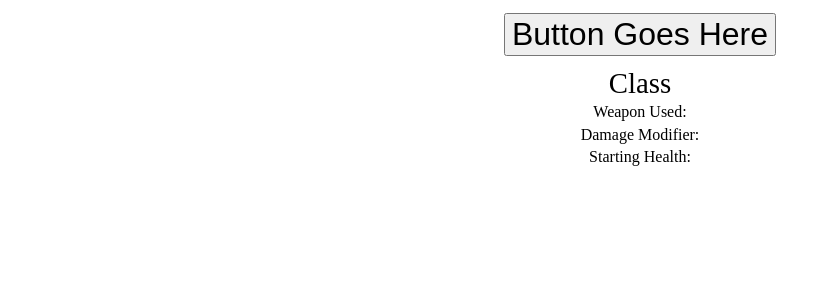
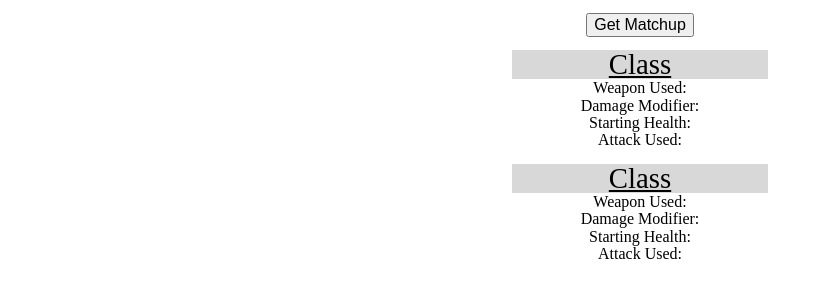
Before and after one commit to aingram84/battle_sim, a website: page index.html in a window 1280 px wide. Shown: the part 105-402 px from the top of the page, without its empty margins (0-839 px from the left). Drawn offline with Linux system fonts and the light colour scheme.

Commit message:
Added Attack randomizer, some CSS

```diff
--- a/css/index.css
+++ b/css/index.css
@@ -69,5 +69,20 @@ button {
     margin-left: auto;
     margin-right: auto;
     margin-bottom: 1%;
-    font-size: 2rem;
+    font-size: 1rem;
 }
+.vsHolder {
+    /* border: 2px solid red; */
+    display: flex;
+    justify-content: center;
+    width: 20%;
+    flex-direction: column;
+    margin-left: auto;
+    margin-right: auto;
+}
+.matchupHeaders {
+    display: flex;
+    justify-content: center;
+    text-decoration: underline;
+    background-color: rgba(100,100,100,.25) ;
+}
--- a/index.html
+++ b/index.html
@@ -7,37 +7,55 @@
     <title>Hubs Battle Sim</title>
     <script src="index.js"></script>
 </head>
+
 <body>
     <div class="hdrBox">
         <h1>Simulator Thingy</h1>
     </div>
     <div class="navBox">
-        <a href="rogue.html"><div class="navButton">
+        <a href="rogue.html">
+            <div class="navButton">
                 Rogue
             </div>
         </a>
-        <a href="warrior.html"><div class="navButton">
+        <a href="warrior.html">
+            <div class="navButton">
                 Warrior
             </div>
         </a>
-        <a href="contact.html"><div class="navButton">
+        <a href="contact.html">
+            <div class="navButton">
                 TBD
             </div>
         </a>
-        <a href="projects.html"><div class="navButton">
+        <a href="projects.html">
+            <div class="navButton">
                 TBD
             </div>
         </a>
     </div>
     <br>
 
-    <button onclick="resultLabel()">Button Goes Here</button>
-
+    <button onclick="resultLabel()">Get Matchup</button>
+    <div class="vsHolder">
+        <div class="matchupHeaders">
             <h2>Class</h2>
-    <div class="turnResults">
+        </div>
+        <div class="turnResults1">
             <p>Weapon Used:</p>
             <p>Damage Modifier:</p>
-        <p>Starting Health:</p><br>
+            <p>Starting Health:</p>
+            <p>Attack Used:</p><br>
+        </div>
+        <div class="matchupHeaders">
+            <h2>Class</h2>
+        </div>
+        <div class="turnResults2">
+            <p>Weapon Used:</p>
+            <p>Damage Modifier:</p>
+            <p>Starting Health:</p>
+            <p>Attack Used:</p><br>
+        </div>
     </div>
 
 </html>
--- a/index.js
+++ b/index.js
@@ -101,7 +101,7 @@ if (typeof window != 'undefined') {
 
 // RPG Class Skeleton
 class Character {
-    constructor(className, classStartHealth, defenseMod, damageMod, dmgMin, dmgMax, armor, weaponArray) {
+    constructor(className, classStartHealth, defenseMod, damageMod, dmgMin, dmgMax, armor, weaponArray, attackArray) {
         this.className = className;
         this.classStartHealth = classStartHealth;
         this.defenseMod = defenseMod;
@@ -110,24 +110,30 @@ class Character {
         this.dmgMax = dmgMax;
         this.armor = armor;
         this.weapon = weaponArray;
+        this.attack = attackArray;
     }
     // Weapon Arrays
 getWeapon() {
     return this.weapon[getRandomInt(0, this.weapon.length-1)];
+}
+getAttack() {
+    return this.attack[getRandomInt(0, this.attack.length-1)];
 }
 }
 
 
 
 
-const rogueWeaponArray = ["dagger", "sword", "axe", "fist weapon"]
-const warrWeaponArray = ["2H Sword", "sword", "2h axe", "fist weapon", "2H Mace"]
+const rogueWeaponArray = ["Dagger", "Sword", "Axe", "Fist Weapon"]
+const rogueAttackArray = ["Sinister Strike", "Mutilate", "Backstab", "Eviscerate", "Garrote"]
+const warrWeaponArray = ["2H Sword", "Sword", "2h Axe", "Fist Weapon", "2H Mace", "Polearm", "Axe", "Mace"]
+const warriorAttackArray = ["Mortal Strike", "Slam", "Execute", "Rampage", "Devastate"]
 
 // RPG Class Creation
-const rogue = new Character('Rogue', 75, 1, 1.08, 5, 25, 'leather', rogueWeaponArray);
-const warrior = new Character('Warrior', 125, 1.1, .85, 7, 30, 'plate', warrWeaponArray);
-console.log(rogue);
-console.log(warrior);
+const rogue = new Character('Rogue', 75, 1, 1.08, 5, 25, 'leather', rogueWeaponArray, rogueAttackArray);
+const warrior = new Character('Warrior', 125, 1.1, .85, 7, 30, 'plate', warrWeaponArray, warriorAttackArray);
+// console.log(rogue);
+// console.log(warrior);
 
 function getRandomInt(min, max) {
     min = Math.ceil(min);
@@ -183,7 +189,7 @@ console.log(`${rogue.className} used ${rogueWeaponArray[getRandomInt(0, rogueWea
 ${warrior.className} used ${warrWeaponArray[getRandomInt(0, warrWeaponArray.length-1)]}.`);
 console.log(`${rogue.className} used ${rogue.getWeapon()}.`)
 console.log(`${warrior.className} used ${warrior.getWeapon()}.`)
-resultLabel(rogue);
+// resultLabel(rogue);
 
 function Combat(char1, char2) {
     char1 = rogue;
@@ -191,14 +197,28 @@ function Combat(char1, char2) {
 }
 
 function resultLabel() {
-    let abc = new Character('Rogue', 75, 1, 1.08, 5, 25, 'leather', rogueWeaponArray);;
-    let p1 = document.querySelectorAll("div.turnResults > p")[0];
-    let p2 = document.querySelectorAll("div.turnResults > p")[1];
-    let p3 = document.querySelectorAll("div.turnResults > p")[2];
-    let className = document.querySelectorAll("h2")[0];
+    let abc = new Character('Warrior', 125, 1.1, .85, 7, 30, 'plate', warrWeaponArray, rogueAttackArray);
+    let def = new Character('Rogue', 75, 1, 1.08, 5, 25, 'leather', rogueWeaponArray, warriorAttackArray);
+    let className1 = document.querySelectorAll("h2")[0];
+    let className2 = document.querySelectorAll("h2")[1];
+    let p1 = document.querySelectorAll("div.turnResults1 > p")[0];
+    let p2 = document.querySelectorAll("div.turnResults1 > p")[1];
+    let p3 = document.querySelectorAll("div.turnResults1 > p")[2];
+    let p4 = document.querySelectorAll("div.turnResults2 > p")[0];
+    let p5 = document.querySelectorAll("div.turnResults2 > p")[1];
+    let p6 = document.querySelectorAll("div.turnResults2 > p")[2];
+    let p7 = document.querySelectorAll("div.turnResults1 > p")[3];
+    let p8 = document.querySelectorAll("div.turnResults2 > p")[3];
 
-    className.textContent = abc.className;
+
+    className1.textContent = abc.className;
+    className2.textContent = def.className;
     p1.textContent = `Weapon Used: ${abc.getWeapon()}`;
+    p8.textContent = `Attack Used: ${abc.getAttack()}`;
     p2.textContent = `Damage Modifier: ${abc.damageMod}`;
     p3.textContent = `Starting Health: ${abc.classStartHealth}`;
+    p4.textContent = `Weapon Used: ${def.getWeapon()}`;
+    p7.textContent = `Attack Used: ${def.getAttack()}`;
+    p5.textContent = `Damage Modifier: ${def.damageMod}`;
+    p6.textContent = `Starting Health: ${def.classStartHealth}`;
 }
```
Lines whose indentation alone changed are shown as unchanged.
